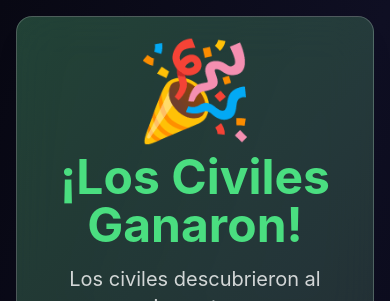
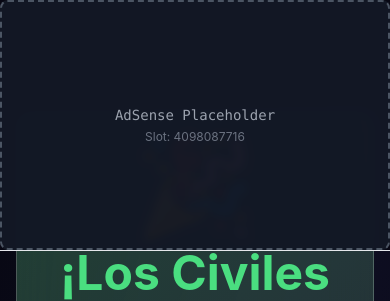
Before and after one commit to cr8297408/impostor-game, a React (Vite) app: page /results/1 in a window 390 px wide. Shown: the top 301 px of the page. Built offline with nearby package versions, Linux system fonts and the light colour scheme; no server answers.

Commit message:
feat: update mobile layout description and ensure fixed positioning for top ad

```diff
--- a/src/components/ads/AdLayout.jsx
+++ b/src/components/ads/AdLayout.jsx
@@ -3,7 +3,7 @@
 /**
  * Layout que envuelve el contenido de la aplicación con anuncios
  * - En desktop: anuncios laterales (izquierda y derecha)
- * - En mobile: anuncio inferior fijo
+ * - En mobile: anuncios superior e inferior fijos
  */
 const AdLayout = ({ children }) => {
   return (
@@ -36,8 +36,17 @@
 
       {/* Layout para mobile */}
       <div className="lg:hidden flex flex-col min-h-screen">
+        {/* Anuncio superior - Mobile (fijo) */}
+        <div className="fixed top-0 left-0 right-0 bg-impostor-darker/95 backdrop-blur-sm border-b border-impostor-light/20 z-50">
+          <AdBanner
+            slot="4098087716"
+            format="horizontal"
+            className="w-full"
+          />
+        </div>
+
         {/* Contenido principal */}
-        <main className="flex-1 pb-24">
+        <main className="flex-1 pt-24 pb-24">
           {children}
         </main>
 
```
